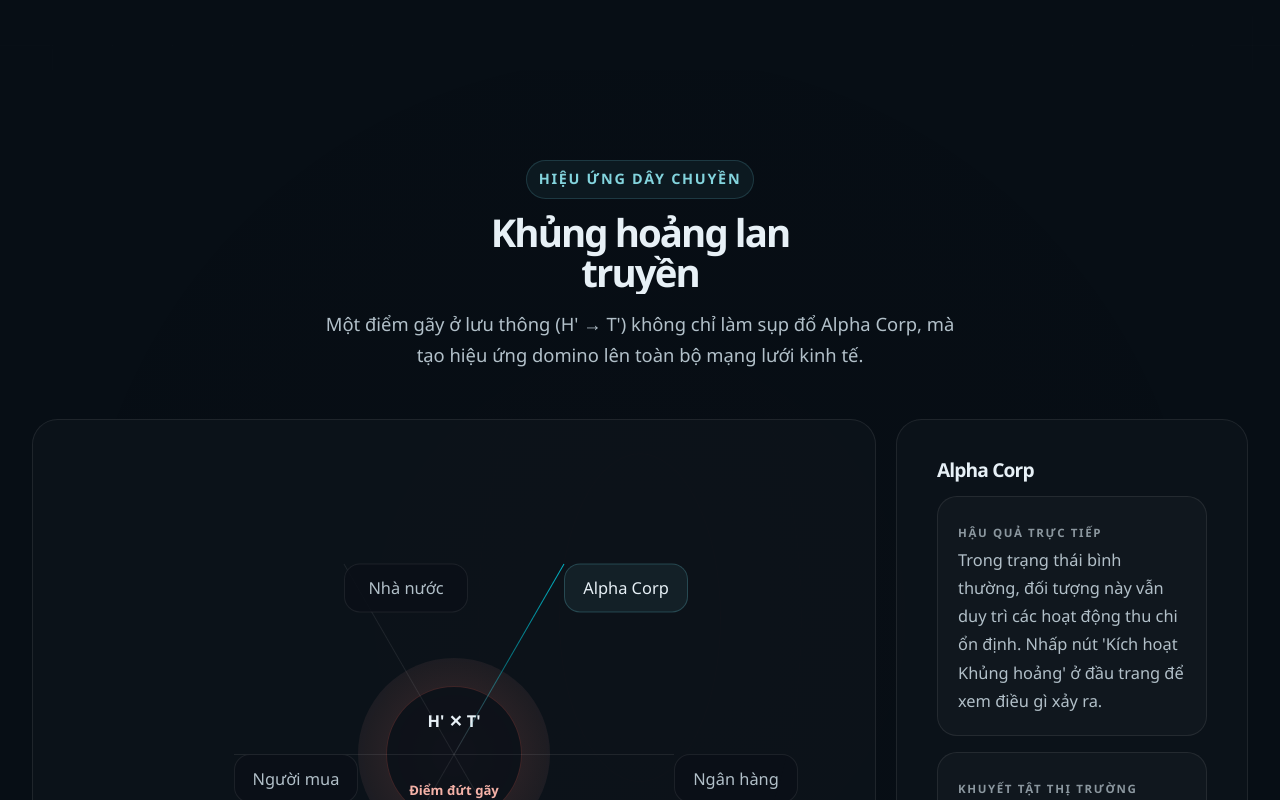
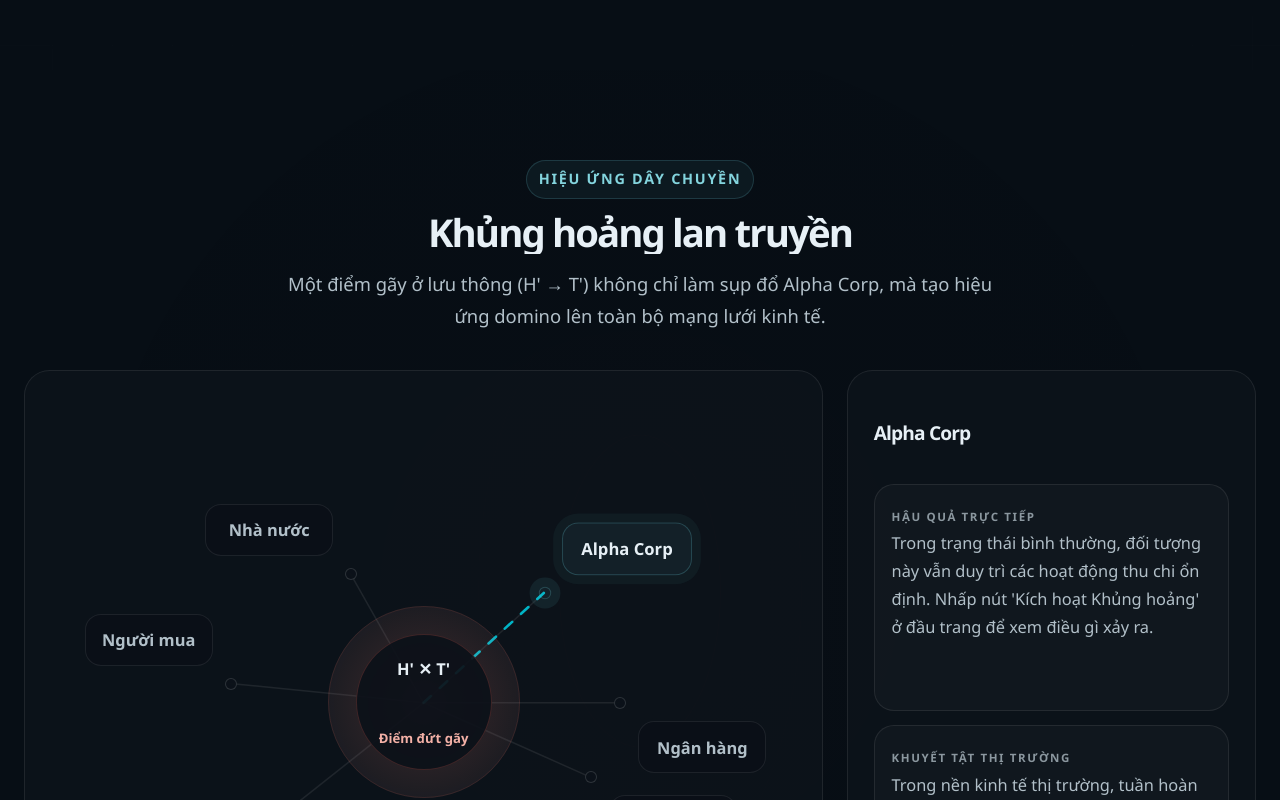
Before and after one commit to nguyendinhthanhh/alpha-corp-capital-cycle, a React (Vite) app: page /#crisis in a window 1280 px wide. Shown: the part 6240-7040 px from the top of the page. Built offline with nearby package versions, Linux system fonts and the light colour scheme.

Commit message:
Fix impact map network layout

```diff
--- a/src/components/impact-map/ImpactMapSection.css
+++ b/src/components/impact-map/ImpactMapSection.css
@@ -1,11 +1,29 @@
+.impact-container {
+  width: min(calc(100% - 48px), 1240px);
+  margin-inline: auto;
+  padding: 0;
+}
+
+.impact-map-header {
+  margin-bottom: clamp(1.75rem, 3vw, 2.5rem);
+}
+
+.impact-map-header .section-title {
+  max-width: 20ch;
+}
+
+.impact-map-header .section-subtitle {
+  max-width: 70ch;
+}
+
 .impact-map-container {
   display: grid;
-  gap: 1.25rem;
+  gap: 1.5rem;
 }
 
 .map-visual,
 .map-details {
-  padding: 2.5rem;
+  padding: clamp(1.25rem, 2vw, 1.8rem);
   border-radius: 1.6rem;
   border: 1px solid var(--border-light);
   background: rgba(255, 255, 255, 0.02);
@@ -13,16 +31,34 @@
 
 .map-visual {
   position: relative;
-  min-height: 36rem;
+  min-height: clamp(40rem, 52vw, 50rem);
   display: grid;
   place-items: center;
   overflow: hidden;
+  isolation: isolate;
+  --map-orbit-radius: 220px;
+  --map-actor-width: 124px;
+  --map-center-size: 12rem;
+  --map-center-inner-size: 8.5rem;
+}
+
+.impact-map-edges {
+  position: absolute;
+  inset: 0;
+  width: 100%;
+  height: 100%;
+  pointer-events: none;
+  z-index: 0;
 }
 
 .map-center {
-  position: relative;
-  width: 12rem;
-  height: 12rem;
+  position: absolute;
+  left: 50%;
+  top: 50%;
+  transform: translate(-50%, -50%);
+  z-index: 2;
+  width: var(--map-center-size);
+  height: var(--map-center-size);
   display: grid;
   place-items: center;
   border-radius: 50%;
@@ -31,9 +67,34 @@
     rgba(255, 255, 255, 0.03);
 }
 
+.map-center::before,
+.map-center::after {
+  content: '';
+  position: absolute;
+  inset: 50%;
+  border-radius: 50%;
+  pointer-events: none;
+}
+
+.map-center::before {
+  width: 100%;
+  height: 100%;
+  transform: translate(-50%, -50%);
+  border: 1px solid rgba(255, 110, 92, 0.12);
+}
+
+.map-center::after {
+  width: 130%;
+  height: 130%;
+  transform: translate(-50%, -50%);
+  border: 1px solid rgba(255, 110, 92, 0.08);
+  opacity: 0.8;
+  animation: centerPulse 3.2s var(--motion-ease-out) infinite;
+}
+
 .center-node {
-  width: 8.5rem;
-  height: 8.5rem;
+  width: var(--map-center-inner-size);
+  height: var(--map-center-inner-size);
   display: grid;
   place-items: center;
   text-align: center;
@@ -62,68 +123,166 @@
 .map-nodes {
   position: absolute;
   inset: 50% auto auto 50%;
+  z-index: 2;
 }
 
-.connection-line {
-  height: 1px;
-  background: rgba(255, 255, 255, 0.08);
+.impact-edge-base,
+.impact-edge-active {
+  fill: none;
+  vector-effect: non-scaling-stroke;
+  stroke-linecap: round;
+  stroke-linejoin: round;
 }
 
-.connection-line.active {
-  background: linear-gradient(90deg, rgba(255, 255, 255, 0.12), var(--teal-500));
+.impact-edge-base {
+  stroke: rgba(255, 255, 255, 0.08);
+  stroke-width: 1.5;
 }
 
-.connection-line.danger.active {
-  background: linear-gradient(90deg, rgba(255, 255, 255, 0.12), var(--red-500));
+.impact-edge-active {
+  stroke: transparent;
+  stroke-width: 2.6;
+  stroke-dasharray: 10 12;
+  stroke-dashoffset: 0;
+  transition:
+    stroke var(--motion-duration-ui) var(--motion-ease-out),
+    stroke-dashoffset var(--motion-duration-section) var(--motion-ease-out),
+    opacity var(--motion-duration-ui) var(--motion-ease-out);
 }
 
-.actor-node-wrapper {
-  position: absolute;
-  top: 50%;
-  left: 50%;
+.impact-edge-active.active {
+  stroke: var(--teal-500);
+  animation: edgeFlow 0.45s var(--motion-ease-out);
 }
 
-.actor-btn {
-  min-width: 7.75rem;
-  max-width: 8.5rem;
-  padding: 0.85rem 0.9rem;
+.impact-edge-active.danger.active {
+  stroke: var(--red-500);
+  animation: edgeFlow 0.45s var(--motion-ease-out);
+}
+
+.network-node {
+  position: absolute;
+  transform: translate(-50%, -50%);
+  z-index: 3;
+  min-width: 0;
+}
+
+.network-node-anchor {
+  position: absolute;
+  left: 50%;
+  top: 50%;
+  width: 0.75rem;
+  height: 0.75rem;
+  transform: translate(-50%, -50%);
+  border-radius: 50%;
+  border: 1px solid rgba(255, 255, 255, 0.14);
+  background: rgba(12, 18, 26, 0.96);
+  box-shadow: 0 0 0 0 rgba(104, 205, 216, 0);
+  transition:
+    transform var(--motion-duration-ui) var(--motion-ease-out),
+    border-color var(--motion-duration-ui) var(--motion-ease-out),
+    box-shadow var(--motion-duration-ui) var(--motion-ease-out),
+    background var(--motion-duration-ui) var(--motion-ease-out);
+}
+
+.network-node-anchor.active {
+  color: var(--text-primary);
+  border-color: rgba(104, 205, 216, 0.24);
+  background: rgba(104, 205, 216, 0.08);
+  box-shadow: 0 0 0 0.55rem rgba(104, 205, 216, 0.09);
+  transform: translate(-50%, -50%) scale(1.04);
+}
+
+.network-node-anchor.danger.active {
+  border-color: rgba(255, 110, 92, 0.24);
+  background: rgba(255, 110, 92, 0.08);
+  box-shadow: 0 0 0 0.55rem rgba(255, 110, 92, 0.09);
+}
+
+.network-node-label {
+  position: absolute;
+  left: 0;
+  top: 0;
+  min-width: 8rem;
+  max-width: 10rem;
+  padding: 0.95rem 1rem;
   border-radius: 1rem;
   border: 1px solid var(--border-light);
   background: rgba(11, 16, 24, 0.86);
   color: var(--text-secondary);
-  transition: all 0.3s ease;
   text-align: center;
   line-height: 1.2;
+  font-weight: 700;
+  box-shadow: 0 0 0 0 rgba(104, 205, 216, 0);
+  transform: translate(var(--label-x), var(--label-y));
+  transition:
+    transform var(--motion-duration-ui) var(--motion-ease-out),
+    border-color var(--motion-duration-ui) var(--motion-ease-out),
+    background var(--motion-duration-ui) var(--motion-ease-out),
+    color var(--motion-duration-ui) var(--motion-ease-out),
+    box-shadow var(--motion-duration-ui) var(--motion-ease-out);
 }
 
-.actor-btn.active {
+.network-node-label::after {
+  content: '';
+  position: absolute;
+  left: 50%;
+  top: 50%;
+  width: 2.7rem;
+  height: 2.7rem;
+  transform: translate(-50%, -50%);
+  border-radius: 50%;
+  pointer-events: none;
+  opacity: 0;
+}
+
+.network-node-label.active {
   color: var(--text-primary);
   border-color: rgba(104, 205, 216, 0.24);
   background: rgba(104, 205, 216, 0.08);
+  box-shadow: 0 0 0 0.55rem rgba(104, 205, 216, 0.05);
+  transform: translate(var(--label-x), var(--label-y)) scale(1.015);
 }
 
-.actor-btn.danger.active {
+.network-node-label.danger.active {
   border-color: rgba(255, 110, 92, 0.24);
   background: rgba(255, 110, 92, 0.08);
+  box-shadow: 0 0 0 0.55rem rgba(255, 110, 92, 0.07);
+}
+
+.network-node-label:hover {
+  color: var(--text-primary);
+}
+
+.network-node-label:focus-visible {
+  outline: 2px solid rgba(104, 205, 216, 0.45);
+  outline-offset: 2px;
 }
 
 .impact-detail-card {
   display: grid;
-  gap: 1rem;
+  gap: 0.9rem;
+  height: 100%;
 }
 
 .card-header-flex {
   display: flex;
   align-items: center;
   justify-content: space-between;
+  gap: 0.75rem;
 }
 
 .impact-group,
 .lesson-box {
-  padding: 1.25rem;
+  padding: 1rem 1.05rem;
   border-radius: 1.25rem;
   border: 1px solid var(--border-light);
   background: rgba(255, 255, 255, 0.025);
+}
+
+.impact-group p,
+.lesson-box p {
+  line-height: 1.7;
 }
 
 .impact-label,
@@ -141,21 +300,69 @@
   border-color: rgba(255, 110, 92, 0.14);
 }
 
+@keyframes edgeFlow {
+  from {
+    stroke-dashoffset: 22;
+    opacity: 0.2;
+  }
+
+  to {
+    stroke-dashoffset: 0;
+    opacity: 1;
+  }
+}
+
+@keyframes centerPulse {
+  0% {
+    transform: translate(-50%, -50%) scale(0.96);
+    opacity: 0.12;
+  }
+
+  70% {
+    transform: translate(-50%, -50%) scale(1.04);
+    opacity: 0.02;
+  }
+
+  100% {
+    transform: translate(-50%, -50%) scale(1.08);
+    opacity: 0;
+  }
+}
+
 @media (min-width: 1120px) {
   .impact-map-container {
-    grid-template-columns: minmax(0, 1.25fr) minmax(19rem, 22rem);
+    grid-template-columns: minmax(0, 1.72fr) minmax(320px, 0.88fr);
     align-items: stretch;
   }
 }
 
 @media (max-width: 767px) {
-  .map-visual {
-    min-height: 24rem;
-    overflow: hidden;
+  .impact-map-container {
+    grid-template-columns: 1fr;
   }
 
-  .map-center,
-  .map-nodes {
-    transform: scale(0.65);
+  .map-visual {
+    min-height: 28rem;
+  }
+
+  .map-visual,
+  .map-details {
+    padding: 1rem;
+  }
+
+  .map-center {
+    --map-center-size: 9.75rem;
+    --map-center-inner-size: 6.75rem;
+  }
+
+  .network-node-label {
+    min-width: 6.9rem;
+    padding: 0.7rem 0.75rem;
+    font-size: 0.88rem;
+  }
+
+  .impact-group,
+  .lesson-box {
+    padding: 0.9rem;
   }
 }
--- a/src/components/impact-map/ImpactMapSection.jsx
+++ b/src/components/impact-map/ImpactMapSection.jsx
@@ -1,17 +1,75 @@
-import { useState, useEffect } from 'react';
+import { useEffect, useLayoutEffect, useMemo, useRef, useState } from 'react';
 import { motion, AnimatePresence } from 'framer-motion';
+import { AlertCircle } from 'lucide-react';
 import { stakeholders } from '../../data/stakeholderImpacts';
-import { AlertCircle } from 'lucide-react';
 import Section from '../shared/Section';
 import Atmosphere from '../shared/Atmosphere';
 import SectionHeader from '../shared/SectionHeader';
 import './ImpactMapSection.css';
 
+const networkNodes = [
+  { id: 'gov', angle: 248 },
+  { id: 'alpha', angle: 308 },
+  { id: 'bank', angle: 0 },
+  { id: 'worker', angle: 32 },
+  { id: 'supplier', angle: 132 },
+  { id: 'buyer', angle: 188 },
+];
+
 const ImpactMapSection = ({ isCrisis }) => {
   const [activeActorId, setActiveActorId] = useState(stakeholders[0].id);
   const [dominoIndex, setDominoIndex] = useState(-1);
-  const activeActor = stakeholders.find(a => a.id === activeActorId) || stakeholders[0];
-  const orbitRadius = 220;
+  const [mapBox, setMapBox] = useState({ width: 0, height: 0 });
+  const mapVisualRef = useRef(null);
+
+  const activeActor = stakeholders.find((item) => item.id === activeActorId) || stakeholders[0];
+
+  useLayoutEffect(() => {
+    const visualEl = mapVisualRef.current;
+
+    if (!visualEl) {
+      return undefined;
+    }
+
+    let frame = 0;
+    let resizeObserver = null;
+
+    const measure = () => {
+      const rect = visualEl.getBoundingClientRect();
+      setMapBox((prev) => {
+        const next = {
+          width: rect.width,
+          height: rect.height,
+        };
+
+        if (prev.width === next.width && prev.height === next.height) {
+          return prev;
+        }
+
+        return next;
+      });
+    };
+
+    const scheduleMeasure = () => {
+      cancelAnimationFrame(frame);
+      frame = requestAnimationFrame(measure);
+    };
+
+    scheduleMeasure();
+
+    if (typeof ResizeObserver !== 'undefined') {
+      resizeObserver = new ResizeObserver(scheduleMeasure);
+      resizeObserver.observe(visualEl);
+    } else {
+      window.addEventListener('resize', scheduleMeasure);
+    }
+
+    return () => {
+      cancelAnimationFrame(frame);
+      resizeObserver?.disconnect();
+      window.removeEventListener('resize', scheduleMeasure);
+    };
+  }, []);
 
   useEffect(() => {
     if (isCrisis) {
@@ -38,21 +96,107 @@ const ImpactMapSection = ({ isCrisis }) => {
         setDominoIndex((prev) => prev + 1);
         setActiveActorId(stakeholders[dominoIndex + 1].id);
       }, 1500);
+
       return () => clearTimeout(hopTimer);
     }
   }, [isCrisis, dominoIndex]);
 
+  const geometry = useMemo(() => {
+    if (!mapBox.width || !mapBox.height) {
+      return {
+        width: 0,
+        height: 0,
+        centerX: 0,
+        centerY: 0,
+        edges: [],
+        nodes: [],
+      };
+    }
+
+    const centerX = mapBox.width / 2;
+    const centerY = mapBox.height / 2;
+    const radiusX = mapBox.width * 0.245;
+    const radiusY = mapBox.height * 0.21;
+
+    const nodes = networkNodes.map((node) => {
+      const rad = (node.angle * Math.PI) / 180;
+      const x = centerX + Math.cos(rad) * radiusX;
+      const y = centerY + Math.sin(rad) * radiusY;
+      const quadrantRight = Math.cos(rad) >= 0;
+      const quadrantBelow = Math.sin(rad) >= 0;
+
+      return {
+        ...node,
+        x,
+        y,
+        quadrantRight,
+        quadrantBelow,
+        labelX: quadrantRight ? '18px' : 'calc(-100% - 18px)',
+        labelY: quadrantBelow ? '18px' : 'calc(-100% - 18px)',
+      };
+    });
+
+    const edges = nodes.map((node) => ({
+      id: node.id,
+      x1: centerX,
+      y1: centerY,
+      x2: node.x,
+      y2: node.y,
+    }));
+
+    return { width: mapBox.width, height: mapBox.height, centerX, centerY, nodes, edges };
+  }, [mapBox.width, mapBox.height]);
+
+  const activeIndex = stakeholders.findIndex((item) => item.id === activeActorId);
+
   return (
-    <Section className="impact-map-section" id="impact" bgColor="transparent">
+    <Section
+      className="impact-map-section"
+      id="impact"
+      data-section="impact"
+      bgColor="transparent"
+      containerClass="impact-container"
+      containerProps={{ 'data-impact-container': true }}
+    >
       <Atmosphere variant="impact" isCrisis={isCrisis} />
       <SectionHeader
+        className="impact-map-header"
         eyebrow="Hiệu ứng dây chuyền"
         title="Khủng hoảng lan truyền"
         subtitle="Một điểm gãy ở lưu thông (H' → T') không chỉ làm sụp đổ Alpha Corp, mà tạo hiệu ứng domino lên toàn bộ mạng lưới kinh tế."
       />
 
-      <div className="impact-map-container">
-        <div className="map-visual">
+      <div className="impact-map-container" data-impact-layout>
+        <div className="map-visual" ref={mapVisualRef} data-impact-map>
+          {geometry.width > 0 && geometry.height > 0 && (
+            <svg
+              className="impact-map-edges"
+              viewBox={`0 0 ${geometry.width} ${geometry.height}`}
+              preserveAspectRatio="none"
+              aria-hidden="true"
+            >
+              {geometry.edges.map((edge) => {
+                const nodeIndex = stakeholders.findIndex((item) => item.id === edge.id);
+                const isActive = edge.id === activeActorId;
+                const isDominoHit = isCrisis && nodeIndex <= dominoIndex;
+                const edgeState = isDominoHit ? 'danger active' : isActive ? 'active' : '';
+
+                return (
+                  <g key={edge.id}>
+                    <line className="impact-edge-base" x1={edge.x1} y1={edge.y1} x2={edge.x2} y2={edge.y2} />
+                    <line
+                      className={`impact-edge-active ${edgeState}`}
+                      x1={edge.x1}
+                      y1={edge.y1}
+                      x2={edge.x2}
+                      y2={edge.y2}
+                    />
+                  </g>
+                );
+              })}
+            </svg>
+          )}
+
           <div className={`map-center ${isCrisis ? 'pulsing-danger' : ''}`}>
             <div className="center-node">
               H&apos; &#x2715; T&apos;
@@ -60,54 +204,51 @@ const ImpactMapSection = ({ isCrisis }) => {
             </div>
           </div>
 
-          <div className={`map-nodes ${isCrisis ? 'crisis-active' : ''}`}>
-            {stakeholders.map((actor, index) => {
-              const isActive = actor.id === activeActorId;
-              const isDominoHit = isCrisis && index <= dominoIndex;
-              const angle = (index * 360) / stakeholders.length + 30;
-              const x = Math.cos((angle - 90) * (Math.PI / 180)) * orbitRadius;
-              const y = Math.sin((angle - 90) * (Math.PI / 180)) * orbitRadius;
+          {geometry.nodes.map((node) => {
+            const actor = stakeholders.find((item) => item.id === node.id);
+            if (!actor) {
+              return null;
+            }
+
+            const isActive = node.id === activeActorId;
+            const isDominoHit = isCrisis && activeIndex >= 0 && stakeholders.findIndex((item) => item.id === node.id) <= dominoIndex;
 
             return (
-                <div key={actor.id}>
-                  {/* Connection Line */}
-                  <div className={`connection-line ${isActive ? 'active' : ''} ${isDominoHit ? 'danger' : ''}`}
+              <div
+                key={node.id}
+                className="network-node"
                 style={{
-                      position: 'absolute',
-                      top: '50%',
-                      left: '50%',
-                      width: `${orbitRadius}px`,
-                      transformOrigin: 'left center',
-                      transform: `rotate(${angle - 90}deg)`
+                  left: `${node.x}px`,
+                  top: `${node.y}px`,
                 }}
-                  />
-                  <div className="actor-node-wrapper" style={{ transform: `translate(${x}px, ${y}px)` }}>
+              >
+                <span className={`network-node-anchor ${isActive ? 'active' : ''} ${isDominoHit ? 'danger' : ''}`} aria-hidden="true" />
                 <button
-                      className={`actor-btn ${isActive ? 'active' : ''} ${isDominoHit ? 'danger' : ''}`}
+                  type="button"
+                  className={`network-node-label ${isActive ? 'active' : ''} ${isDominoHit ? 'danger' : ''}`}
+                  style={{
+                    '--label-x': node.labelX,
+                    '--label-y': node.labelY,
+                  }}
                   onClick={() => {
-                        setActiveActorId(actor.id);
-                        if (!isCrisis) {
-                          setDominoIndex(index);
-                        }
+                    setActiveActorId(node.id);
                   }}
                 >
                   {actor.name}
                 </button>
               </div>
-                </div>
             );
           })}
         </div>
-        </div>
 
-        <div className="map-details">
+        <div className="map-details" data-impact-detail>
           <AnimatePresence mode="wait">
             <motion.div
               key={activeActor.id}
               initial={{ opacity: 0, x: 20 }}
               animate={{ opacity: 1, x: 0 }}
               exit={{ opacity: 0, x: -20 }}
-              transition={{ duration: 0.3 }}
+              transition={{ duration: 0.32 }}
               className={`impact-detail-card ${isCrisis ? 'crisis-mode' : ''}`}
             >
               <div className="card-header-flex">
@@ -118,13 +259,19 @@ const ImpactMapSection = ({ isCrisis }) => {
               <div className="impact-group">
                 <span className="impact-label">Hậu quả trực tiếp</span>
                 <p className="impact-content">
-                  {isCrisis ? activeActor.impact : "Trong trạng thái bình thường, đối tượng này vẫn duy trì các hoạt động thu chi ổn định. Nhấp nút 'Kích hoạt Khủng hoảng' ở đầu trang để xem điều gì xảy ra."}
+                  {isCrisis
+                    ? activeActor.impact
+                    : "Trong trạng thái bình thường, đối tượng này vẫn duy trì các hoạt động thu chi ổn định. Nhấp nút 'Kích hoạt Khủng hoảng' ở đầu trang để xem điều gì xảy ra."}
                 </p>
               </div>
 
               <div className="lesson-box">
                 <span className="lesson-label">Khuyết tật thị trường</span>
-                <p>Trong nền kinh tế thị trường, tuần hoàn tư bản của từng doanh nghiệp không độc lập mà đan xen vào nhau thành tổng tuần hoàn tư bản xã hội. Sự sụp đổ của mắt xích Alpha Corp tất yếu dẫn đến khủng hoảng lan truyền.</p>
+                <p>
+                  Trong nền kinh tế thị trường, tuần hoàn tư bản của từng doanh nghiệp không độc lập mà đan xen vào
+                  nhau thành tổng tuần hoàn tư bản xã hội. Sự sụp đổ của mắt xích Alpha Corp tất yếu dẫn đến khủng
+                  hoảng lan truyền.
+                </p>
               </div>
             </motion.div>
           </AnimatePresence>
--- a/src/components/shared/Section.jsx
+++ b/src/components/shared/Section.jsx
@@ -6,6 +6,7 @@ const Section = ({
   id,
   className = '',
   containerClass = 'container',
+  containerProps = {},
   bgColor = 'var(--page-background)',
   ...props
 }) => {
@@ -20,7 +21,7 @@ const Section = ({
       variants={revealVariants.container}
       {...props}
     >
-      <div className={containerClass}>
+      <div className={containerClass} {...containerProps}>
         {children}
       </div>
     </motion.section>
```
Lines whose indentation alone changed are shown as unchanged.
